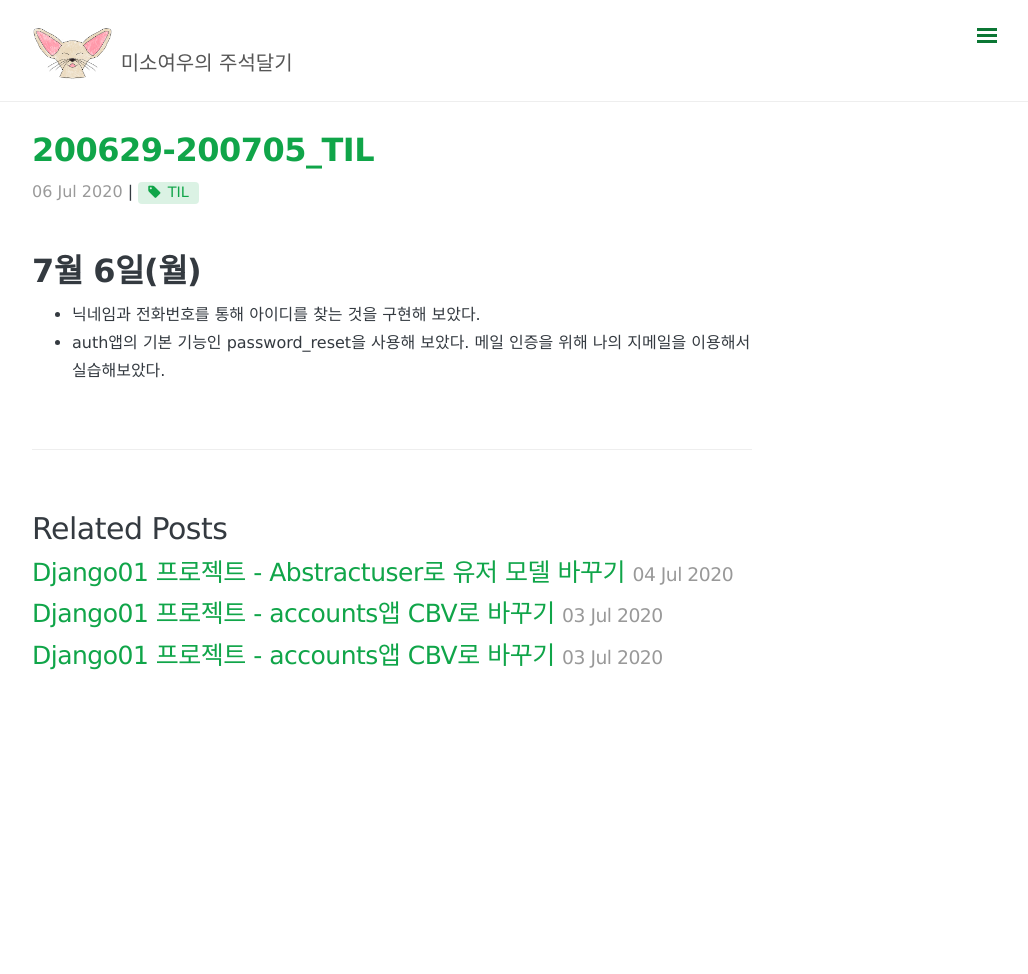
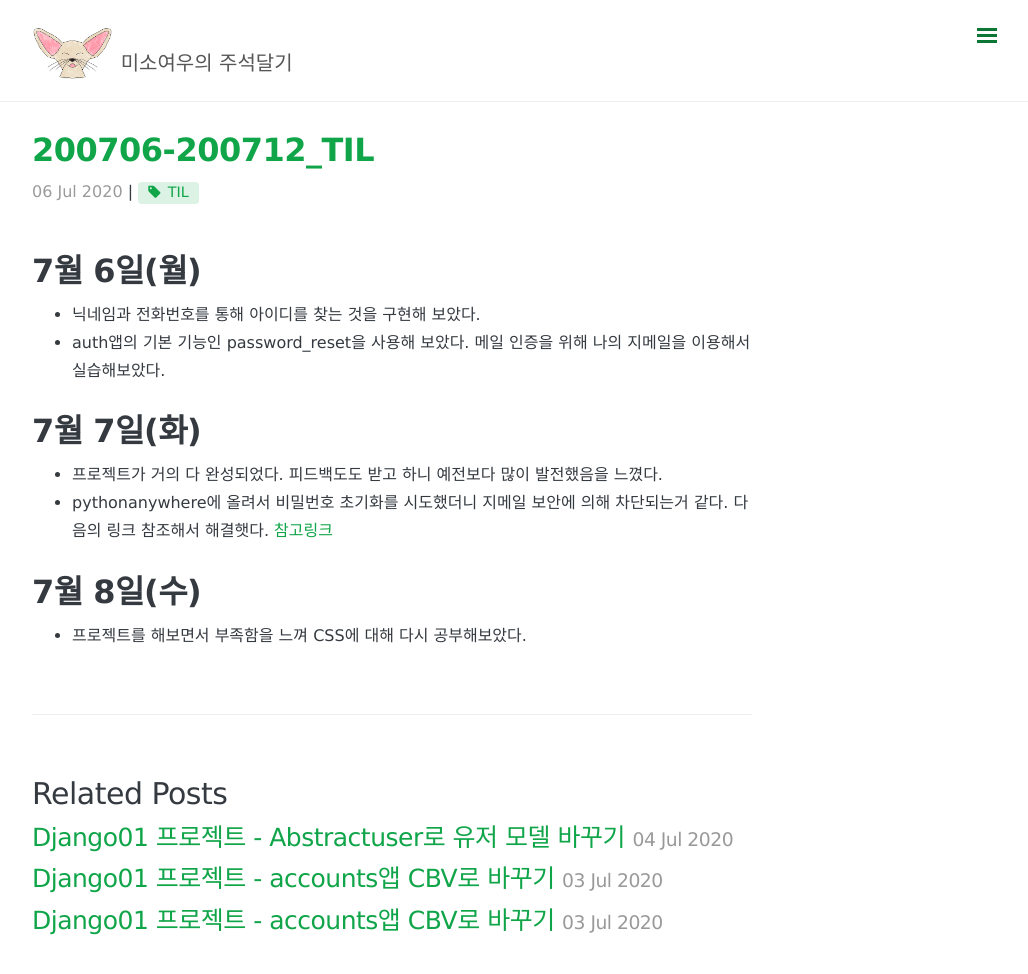
Before and after one commit to somefood/somefood.github.io, a Jekyll site: the page built from _posts/Today I Learned/2020-07-06-07-12-TIL.md, in a window 1280 px wide and 996 px high. Shown: the top 974 px of the window, without its empty margins (248-1276 px from the left). Built offline with Jekyll 4.4.1, drawn with Linux system fonts in a browser that asks for light colours; nearby versions of some CDN libraries; comment, search, counter and statistics services are not loaded.

Commit message:
추가: TIL 내용 추가

```diff
--- a/_posts/Today I Learned/2020-07-06-07-12-TIL.md
+++ b/_posts/Today I Learned/2020-07-06-07-12-TIL.md
@@ -1,6 +1,6 @@
 ---
 layout: post
-title: 200629-200705_TIL
+title: 200706-200712_TIL
 category: TIL
 tags: [TIL]
 comments: true
@@ -11,3 +11,13 @@ comments: true
 =======
 - 닉네임과 전화번호를 통해 아이디를 찾는 것을 구현해 보았다.
 - auth앱의 기본 기능인 password_reset을 사용해 보았다. 메일 인증을 위해 나의 지메일을 이용해서 실습해보았다.
+
+
+7월 7일(화)
+========
+- 프로젝트가 거의 다 완성되었다. 피드백도도 받고 하니 예전보다 많이 발전했음을 느꼈다.
+- pythonanywhere에 올려서 비밀번호 초기화를 시도했더니 지메일 보안에 의해 차단되는거 같다. 다음의 링크 참조해서 해결햇다. [참고링크](https://help.pythonanywhere.com/pages/SMTPForFreeUsers/)
+
+7월 8일(수)
+========
+- 프로젝트를 해보면서 부족함을 느껴 CSS에 대해 다시 공부해보았다.
```
